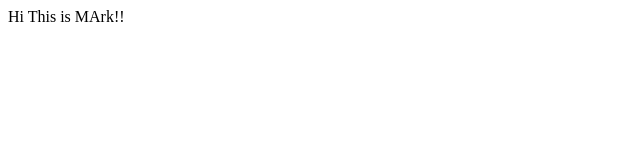
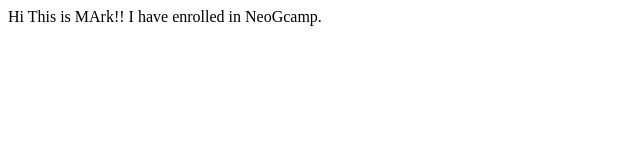
Before and after one commit to ShoaibTamboli/Mark, a plain HTML site: page index.html in a window 1280 px wide. Shown: the whole page, without its empty margins (0-640 px from the left). Drawn offline with Linux system fonts and the light colour scheme.

Commit message:
docs: Add details
added enrollment deatils

```diff
--- a/index.html
+++ b/index.html
@@ -8,5 +8,7 @@
 </head>
 <body>
     Hi This is MArk!!
+
+    I have enrolled in NeoGcamp.
 </body>
 </html>
```
